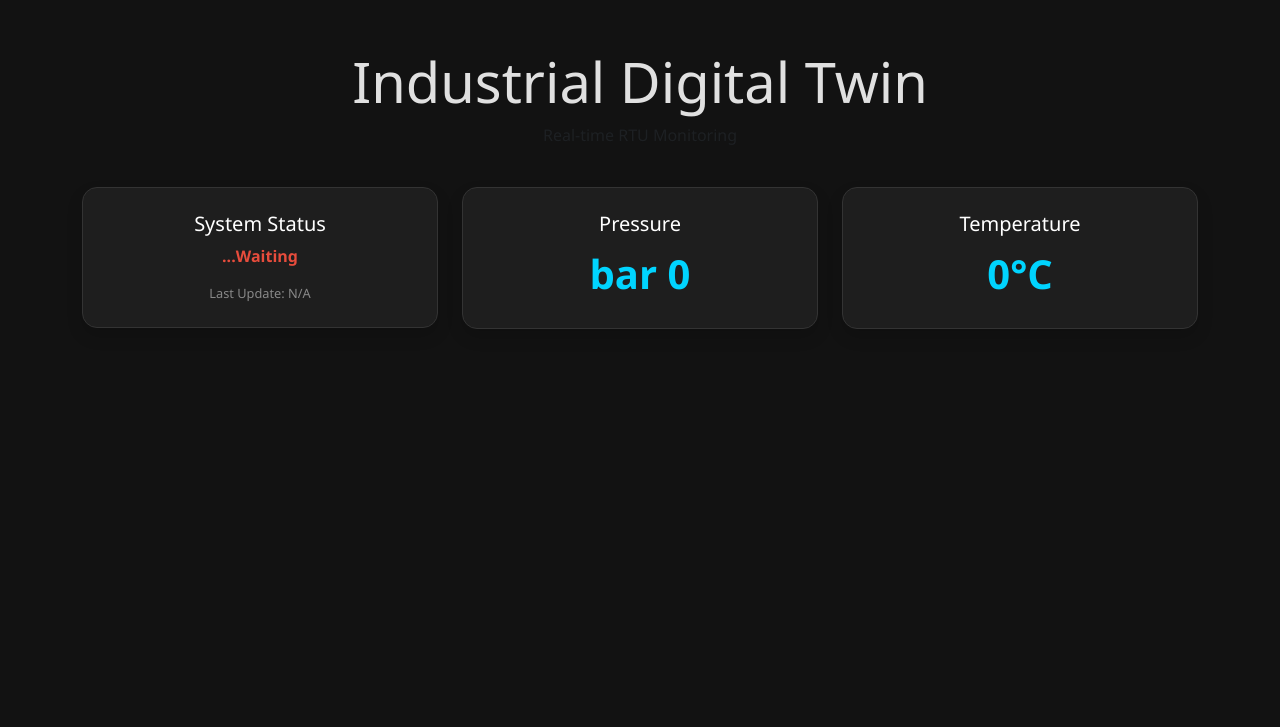
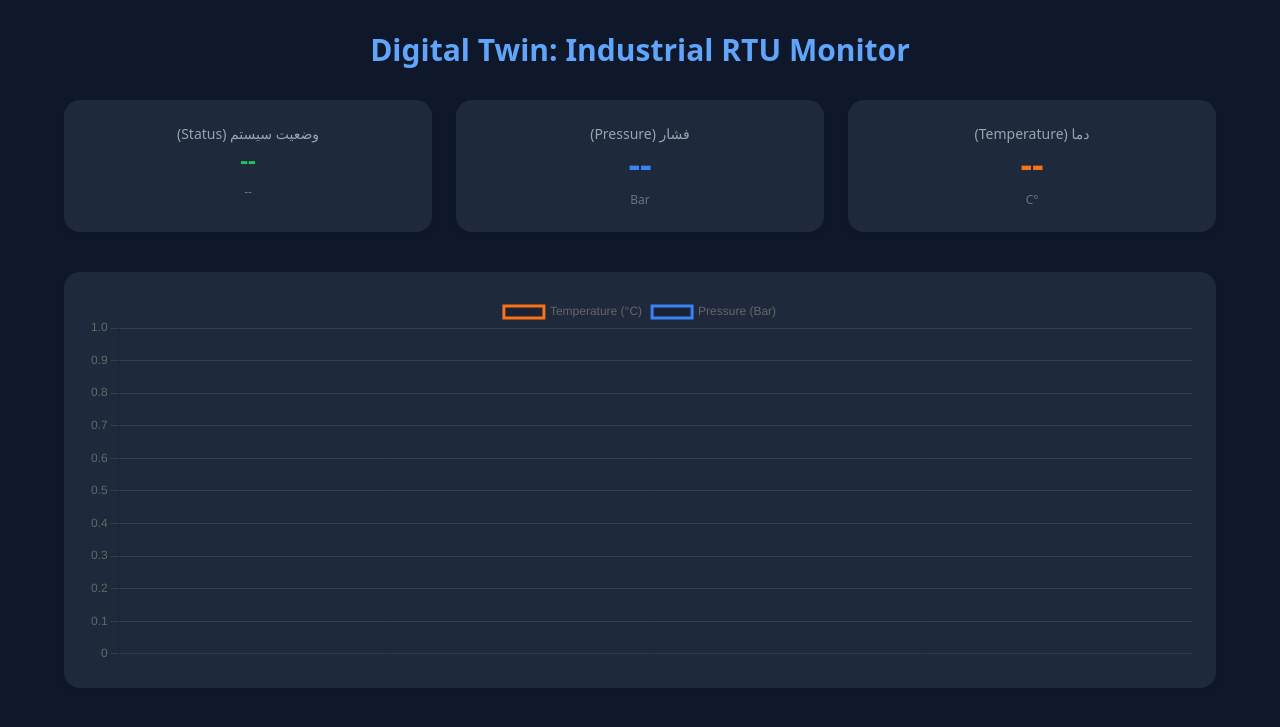
Before and after one commit to mohamnadshekari/sensor, a Flask app: page / in a window 1280 px wide. Shown: the top 727 px of the page. Run offline with Flask 3, Linux system fonts and the light colour scheme; some libraries are stand-ins or nearby versions.

Commit message:
nemodar drost shodeh

```diff
--- a/app/app.py
+++ b/app/app.py
@@ -1,34 +1,56 @@
 from flask import Flask, render_template
 import paho.mqtt.client as mqtt
 import json
-
+import threading
+from flask import jsonify
 app = Flask(__name__)
 
-# مقداردهی اولیه برای جلوگیری از خطای Undefined
-latest_data = {"temperature": 0, "pressure": 0, "timestamp": "N/A", "status": "Waiting..."}
+# استفاده از یک دیکشنری برای ذخیره داده‌ها (Reference-based)
+# این باعث می‌شود در هر جای برنامه که به latest_data دسترسی داشته باشیم، یک شیء واحد را ببینیم
+state = {
+    "latest_data": {"temperature": 0, "pressure": 0, "timestamp": "N/A", "status": "Connecting..."}
+}
+
+@app.route('/api/data')
+def get_data():
+    # این تابع داده‌های جدید را به صورت JSON برمی‌گرداند
+    return jsonify(state["latest_data"])
+
 
 def on_connect(client, userdata, flags, rc, properties=None):
+    print(f"Connected to MQTT Broker with result code: {rc}")
     client.subscribe("factory/rtu_01/sensors")
 
 def on_message(client, userdata, msg):
-    global latest_data
     try:
-        latest_data = json.loads(msg.payload.decode())
+        payload = json.loads(msg.payload.decode())
+        state["latest_data"] = payload
+        print(f"Data updated: {payload}")
     except Exception as e:
-        print(f"Error parsing MQTT data: {e}")
+        print(f"Error parsing JSON: {e}")
 
-# مقداردهی به صورت صحیح (Callback API v2)
-client = mqtt.Client(mqtt.CallbackAPIVersion.VERSION2)
-client.on_connect = on_connect
-client.on_message = on_message
-client.connect("localhost", 1883, 60)
-client.loop_start()
+# تنظیمات کلاینت MQTT با API نسخه ۲
+mqtt_client = mqtt.Client(mqtt.CallbackAPIVersion.VERSION2)
+mqtt_client.on_connect = on_connect
+mqtt_client.on_message = on_message
+
+def start_mqtt():
+    try:
+        # استفاده از 127.0.0.1 برای اطمینان از اتصال به پورت داکر
+        mqtt_client.connect("127.0.0.1", 1883, 60)
+        mqtt_client.loop_forever() # در یک ترد جداگانه اجرا می‌شود
+    except Exception as e:
+        print(f"MQTT Connection Error: {e}")
+
+# اجرای MQTT در یک ترد جداگانه برای اینکه Flask مسدود نشود
+mqtt_thread = threading.Thread(target=start_mqtt, daemon=True)
+mqtt_thread.start()
 
 @app.route('/')
 def index():
-    # اطمینان از ارسال متغیر به تمپلیت
-    return render_template('index.html', data=latest_data)
+    # ارسال داده‌های موجود در state به قالب HTML
+    return render_template('index.html', data=state["latest_data"])
 
 if __name__ == '__main__':
-    # برای جلوگیری از تداخل در حالت دیباگ، از use_reloader=False استفاده می‌کنیم
-    app.run(debug=True, port=5000, use_reloader=False)
+    # نکته حیاتی: use_reloader=False برای جلوگیری از دو برابر شدن کلاینت MQTT
+    app.run(host='0.0.0.0', port=5000, debug=True, use_reloader=False)
--- a/app/templates/index.html
+++ b/app/templates/index.html
@@ -4,60 +4,103 @@
     <meta charset="UTF-8">
     <meta name="viewport" content="width=device-width, initial-scale=1.0">
     <title>Digital Twin Dashboard</title>
-    <!-- استفاده از Bootstrap برای ظاهر بهتر -->
-    <link href="https://cdn.jsdelivr.net/npm/bootstrap@5.3.0/dist/css/bootstrap.min.css" rel="stylesheet">
+    <script src="https://cdn.jsdelivr.net/npm/chart.js"></script>
+    <script src="https://cdn.tailwindcss.com"></script>
     <style>
-        body { background-color: #121212; color: #e0e0e0; font-family: 'Segoe UI', Tahoma, Geneva, Verdana, sans-serif; }
-        .card { background-color: #1e1e1e; border: 1px solid #333; color: white; border-radius: 15px; }
-        .status-ok { color: #2ecc71; font-weight: bold; }
-        .status-warning { color: #f1c40f; font-weight: bold; }
-        .status-error { color: #e74c3c; font-weight: bold; }
-        .value-display { font-size: 2.5rem; font-weight: bold; color: #00d4ff; }
-        .timestamp { font-size: 0.8rem; color: #888; }
+        body { background-color: #0f172a; color: white; }
+        .card { background-color: #1e293b; border-radius: 1rem; padding: 1.5rem; box-shadow: 0 4px 6px -1px rgba(0, 0, 0, 0.1); }
     </style>
-    <!-- صفحه برای دریافت داده‌های جدید هر ۲ ثانیه رفرش می‌شود -->
-    <meta http-equiv="refresh" content="2">
 </head>
-<body>
+<body class="p-8">
+    <div class="max-w-6xl mx-auto">
+        <h1 class="text-3xl font-bold mb-8 text-center text-blue-400">Digital Twin: Industrial RTU Monitor</h1>
 
-<div class="container mt-5">
-    <div class="row mb-4">
-        <div class="col text-center">
-            <h1 class="display-4">Industrial Digital Twin</h1>
-            <p class="text-muted">Real-time RTU Monitoring</p>
+        <!-- بخش نمایش اعداد اصلی -->
+        <div class="grid grid-cols-1 md:grid-cols-3 gap-6 mb-10">
+            <div class="card text-center">
+                <p class="text-gray-400 text-sm">دما (Temperature)</p>
+                <p id="temp-val" class="text-4xl font-bold text-orange-500">--</p>
+                <p class="text-xs text-gray-500 mt-2">°C</p>
+            </div>
+            <div class="card text-center">
+                <p class="text-gray-400 text-sm">فشار (Pressure)</p>
+                <p id="pres-val" class="text-4xl font-bold text-blue-500">--</p>
+                <p class="text-xs text-gray-500 mt-2">Bar</p>
+            </div>
+            <div class="card text-center">
+                <p class="text-gray-400 text-sm">وضعیت سیستم (Status)</p>
+                <p id="status-val" class="text-2xl font-bold text-green-500">--</p>
+                <p id="time-val" class="text-xs text-gray-500 mt-2">--</p>
+            </div>
+        </div>
+
+        <!-- بخش نمودار -->
+        <div class="card">
+            <canvas id="liveChart" height="100"></canvas>
         </div>
     </div>
 
-    <div class="row text-center">
-        <!-- کارت دما -->
-        <div class="col-md-4 mb-4">
-            <div class="card p-4 shadow">
-                <h5>Temperature</h5>
-                <div class="value-display">{{ data.temperature }}°C</div>
-            </div>
-        </div>
+    <script>
+        // تنظیمات نمودار
+        const ctx = document.getElementById('liveChart').getContext('2d');
+        const chart = new Chart(ctx, {
+            type: 'line',
+            data: {
+                labels: [],
+                datasets: [{
+                    label: 'Temperature (°C)',
+                    borderColor: '#f97316',
+                    data: [],
+                    tension: 0.4
+                }, {
+                    label: 'Pressure (Bar)',
+                    borderColor: '#3b82f6',
+                    data: [],
+                    tension: 0.4
+                }]
+            },
+            options: {
+                responsive: true,
+                scales: {
+                    x: { display: true, grid: { color: '#334155' } },
+                    y: { display: true, grid: { color: '#334155' } }
+                }
+            }
+        });
 
-        <!-- کارت فشار -->
-        <div class="col-md-4 mb-4">
-            <div class="card p-4 shadow">
-                <h5>Pressure</h5>
-                <div class="value-display">{{ data.pressure }} bar</div>
-            </div>
-        </div>
+        // تابع دریافت داده از سرور (AJAX)
+        async function fetchData() {
+            try {
+                const response = await fetch('/api/data'); // ما یک Route جدید در Flask می‌سازیم
+                const data = await response.json();
 
-        <!-- کارت وضعیت -->
-        <div class="col-md-4 mb-4">
-            <div class="card p-4 shadow">
-                <h5>System Status</h5>
-                <div class="{% if data.status == 'OK' %}status-ok{% elif data.status == 'WARNING' %}status-warning{% else %}status-error{% endif %}">
-                    {{ data.status }}
-                </div>
-                <div class="timestamp mt-3">Last Update: {{ data.timestamp }}</div>
-            </div>
-        </div>
-    </div>
-</div>
+                // آپدیت اعداد
+                document.getElementById('temp-val').innerText = data.temperature.toFixed(1);
+                document.getElementById('pres-val').innerText = data.pressure.toFixed(1);
+                document.getElementById('status-val').innerText = data.status;
+                document.getElementById('time-val').innerText = data.timestamp;
 
-<script src="https://cdn.jsdelivr.net/npm/bootstrap@5.3.0/dist/js/bootstrap.bundle.min.js"></script>
+                // آپدیت نمودار
+                const now = new Date().toLocaleTimeString();
+                chart.data.labels.push(now);
+                chart.data.datasets[0].data.push(data.temperature);
+                chart.data.datasets[1].data.push(data.pressure);
+
+                // محدود کردن تعداد نقاط نمودار (برای جلوگیری از کند شدن)
+                if (chart.data.labels.length > 20) {
+                    chart.data.labels.shift();
+                    chart.data.datasets[0].data.shift();
+                    chart.data.datasets[1].data.shift();
+                }
+                chart.update();
+
+            } catch (error) {
+                console.error("Error fetching data:", error);
+            }
+        }
+
+        // درخواست داده هر 2 ثانیه یک بار
+        setInterval(fetchData, 2000);
+    </script>
 </body>
 </html>
```
